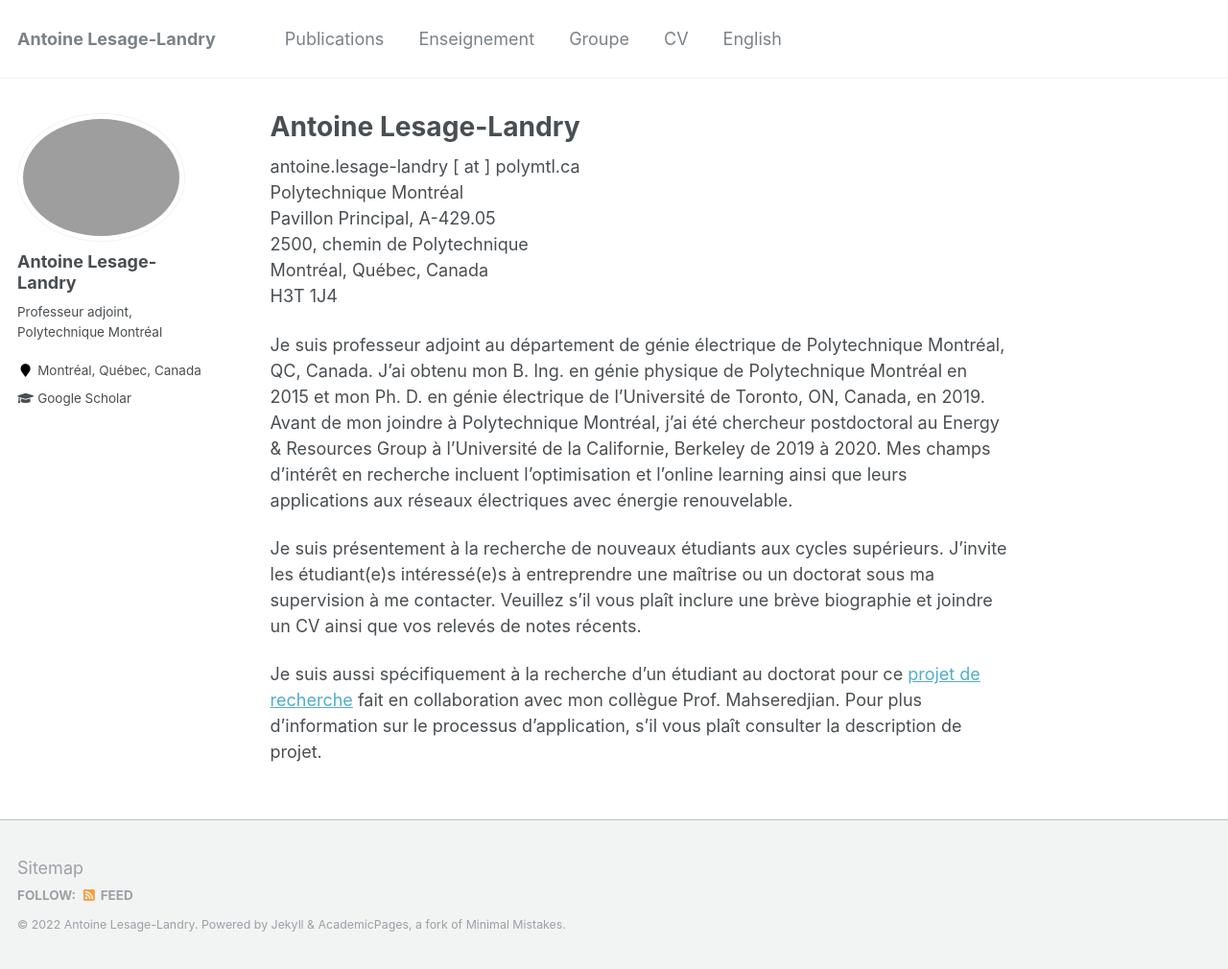
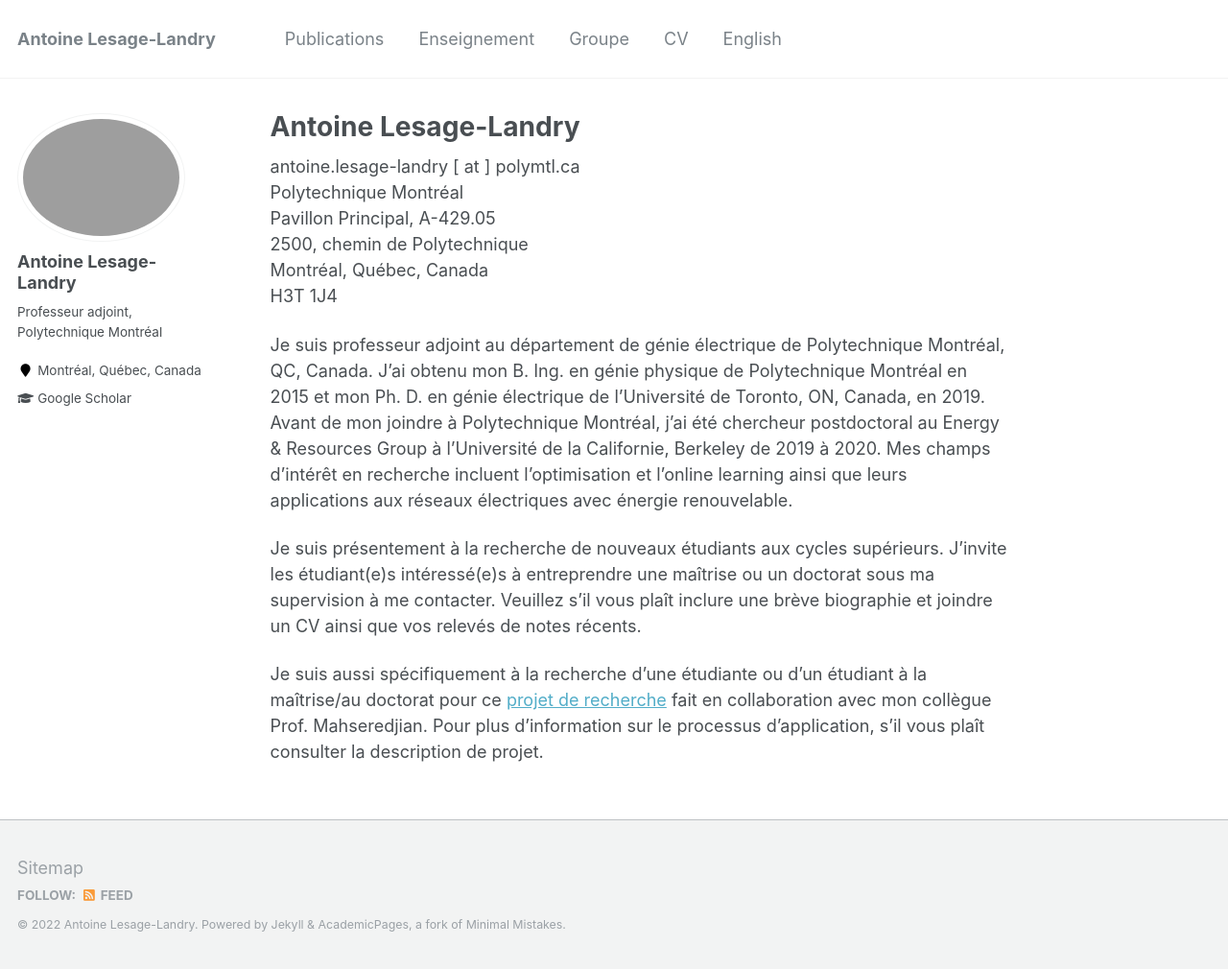
Before and after one commit to alesagelandry/fr, a Jekyll site: the page built from _pages/about.md, in a window 1280 px wide and 1010 px high. Shown: the whole window at 96% size. Built offline with Jekyll 4.4.1, drawn with Linux system fonts in a browser that asks for light colours.

Commit message:
Update about.md

```diff
--- a/_pages/about.md
+++ b/_pages/about.md
@@ -19,4 +19,4 @@ Je suis professeur adjoint au département de génie électrique de Polytechniqu
 
 Je suis présentement à la recherche de nouveaux étudiants aux cycles supérieurs. J’invite les étudiant(e)s intéressé(e)s à entreprendre une maîtrise ou un doctorat sous ma supervision à me contacter. Veuillez s’il vous plaît inclure une brève biographie et joindre un CV ainsi que vos relevés de notes récents.
 
-Je suis aussi spécifiquement à la recherche d'un étudiant au doctorat pour ce [projet de recherche](http://alesagelandry.github.io/MANA_OPF_fr.pdf) fait en collaboration avec mon collègue Prof. Mahseredjian. Pour plus d'information sur le processus d'application, s'il vous plaît consulter la description de projet.
+Je suis aussi spécifiquement à la recherche d'une étudiante ou d'un étudiant à la maîtrise/au doctorat pour ce [projet de recherche](http://alesagelandry.github.io/MANA_OPF_fr.pdf) fait en collaboration avec mon collègue Prof. Mahseredjian. Pour plus d'information sur le processus d'application, s'il vous plaît consulter la description de projet.
```
